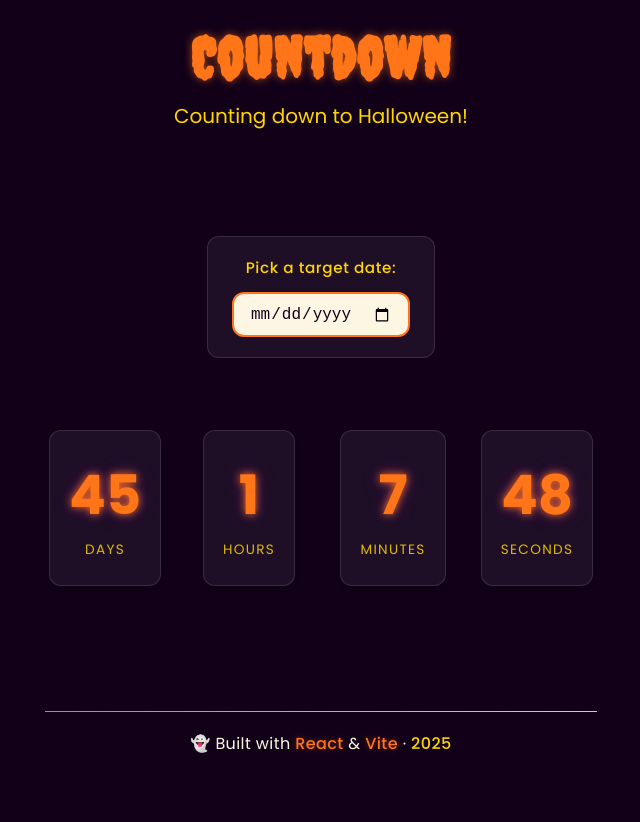
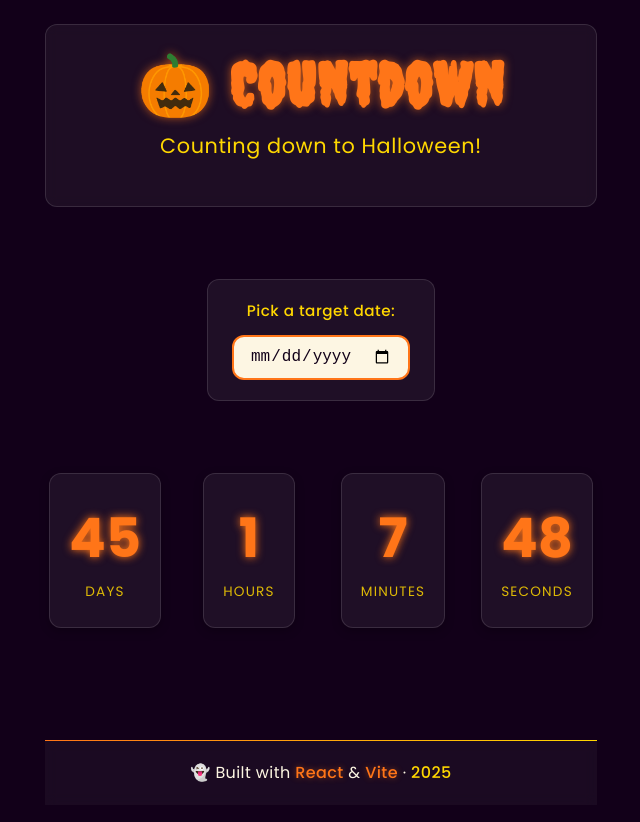
Before and after one commit to mcckyle/the-countdown, a React (Vite) app: page / in a window 1280 px wide. Shown: the top 822 px of the page, without its empty margins (319-959 px from the left). Before the commit the page ends 800 px from the top, so only its background shows below. Built offline with nearby package versions, Linux system fonts and the light colour scheme.

Commit message:
Header.jsx: Add a seasonal accent to the header component.

```diff
--- a/index.html
+++ b/index.html
@@ -6,8 +6,9 @@
     <meta name="viewport" content="width=device-width, initial-scale=1.0" />
 
     <!-- External Fonts Imports. -->
-    <link href="https://fonts.googleapis.com/css2?family=Creepster&family=Poppins:wght@400;500;600;700&display=swap"
-          rel="stylesheet"
+    <link
+      href="https://fonts.googleapis.com/css2?family=Creepster&family=Poppins:wght@400;500;600;700&display=swap"
+      rel="stylesheet"
     />
 
     <title>Halloween Countdown 🎃</title>
--- a/src/App.css
+++ b/src/App.css
@@ -12,7 +12,7 @@
     padding: 1.5rem 1rem;
 }
 
-/* Main Content Area Styles. */
+/* Main Content Styles. */
 main
 {
     flex: 1;
@@ -48,7 +48,7 @@ main
     font-size: 0.95rem;
     font-weight: 500;
     color: var(--color-highlight);
-    letter-spacing: 0.6px;
+    letter-spacing: 0.5px;
 }
 
 /* Custom Date Input Styles. */
--- a/src/components/Countdown/Countdown.css
+++ b/src/components/Countdown/Countdown.css
@@ -24,7 +24,7 @@
     text-align: center;
     backdrop-filter: blur(8px);
 
-    box-shadow: 0 3px 10px rgba(0, 0, 0, 0.3);
+    box-shadow: 0 3px 10px rgba(0, 0, 0, 0.25);
 
     transition: transform var(--transition), box-shadow var(--transition);
 }
@@ -43,9 +43,7 @@
     font-weight: 700;
     color: var(--color-accent);
 
-    text-shadow:
-      0 0 8px var(--color-accent),
-      0 0 16px rgba(106, 13, 173, 0.5);
+    text-shadow: 0 0 8px var(--color-accent);
 }
 
 /* Time Label Styles. */
@@ -54,7 +52,7 @@
     margin-top: 0.4rem;
     font-size: 0.85rem;
     text-transform: uppercase;
-    letter-spacing: 1.3px;
+    letter-spacing: 1.2px;
     color: var(--color-highlight);
     opacity: 0.85;
 }
@@ -74,7 +72,6 @@
     font-weight: 600;
     color: var(--color-highlight);
 
-    text-shadow:
-      0 0 5px var(--color-accent),
-      0 0 12px var(--color-secondary);
+    text-shadow: 0 0 5px var(--color-accent),
+                 0 0 10px var(--color-secondary);
 }
--- a/src/components/Footer/Footer.css
+++ b/src/components/Footer/Footer.css
@@ -3,7 +3,7 @@
 /* Footer Container Styles. */
 .footer
 {
-    margin-top: 2.5rem;
+    margin-top: 3rem;
     padding: 1.25rem 1rem;
     text-align: center;
 
@@ -15,6 +15,9 @@
     );
     border-image-slice: 1;
 
+    background: rgba(255, 255, 255, 0.04);
+    backdrop-filter: blur(6px);
+
     animation: fadeIn 0.9s ease both;
 }
 
@@ -25,7 +28,7 @@
     font-size: clamp(0.85rem, 0.9vw + 0.35rem, 1rem);
     font-weight: 400;
     color: var(--color-text);
-    opacity: 0.75;
+    opacity: 0.8;
     letter-spacing: 0.4px;
 
     animation: fadeInUp 1s ease both 0.2s;
@@ -36,7 +39,7 @@
 {
     color: var(--color-accent);
     font-weight: 500;
-    text-shadow: 0 0 6px rgba(255, 117, 24, 0.4);
+    text-shadow: 0 0 6px rgba(255, 117, 24, 0.45);
 }
 
 .footer-text .year
--- a/src/components/Header/Header.css
+++ b/src/components/Header/Header.css
@@ -4,7 +4,13 @@
 .header
 {
     text-align: center;
-    margin-bottom: 2rem;
+    margin-bottom: 2.5rem;
+    padding: 1.5rem 1rem;
+
+    background: rgba(255, 255, 255, 0.05);
+    border-radius: var(--radius);
+    border: 1px solid rgba(255, 255, 255, 0.12);
+    backdrop-filter: blur(6px);
 
     animation: fadeIn 0.8s ease both;
 }
@@ -13,20 +19,21 @@
 .header-title
 {
     font-family: "Creepster", cursive;
-    font-size: clamp(2.5rem, 6vw, 3.6rem);
+    font-size: clamp(2.6rem, 6vw, 3.8rem);
     color: var(--color-accent);
     margin-bottom: 0.5rem;
     letter-spacing: 1px;
 
-    text-shadow: 0 0 8px rgba(255, 117, 24, 0.6);
+    text-shadow: 0 0 10px rgba(255, 117, 24, 0.65);
 }
 
 /* Header Subtitle Styles. */
 .header-subtitle
 {
-    font-size: clamp(1rem, 2vw, 1.25rem);
+    font-size: clamp(1rem, 2vw, 1.3rem);
     color: var(--color-highlight);
-    opacity: 0.85;
+    opacity: 0.9;
+    letter-spacing: 0.6px;
 
     animation: fadeInUp 0.9s ease both 0.15s;
 }
--- a/src/components/Header/Header.jsx
+++ b/src/components/Header/Header.jsx
@@ -1,6 +1,6 @@
 //Filename: Header.jsx
 //Author: Kyle McColgan
-//Date: 25 September 2025
+//Date: 3 October 2025
 //Description: This file contains the Header component for the Countdown React project.
 
 import "./Header.css";
@@ -9,7 +9,7 @@ function Header()
 {
   return (
     <header className="header">
-      <h1 className="header-title">Countdown</h1>
+      <h1 className="header-title">🎃 Countdown</h1>
       <p className="header-subtitle">Counting down to Halloween!</p>
     </header>
   );
--- a/src/index.css
+++ b/src/index.css
@@ -54,7 +54,7 @@ h1, h2, h3
 p
 {
     margin-bottom: 1em;
-    font-size: 1.1rem;
+    font-size: 1.05rem;
 }
 
 /* Links Styles. */
```
Also changed, not shown: src/App.jsx (+6 -2 lines).
